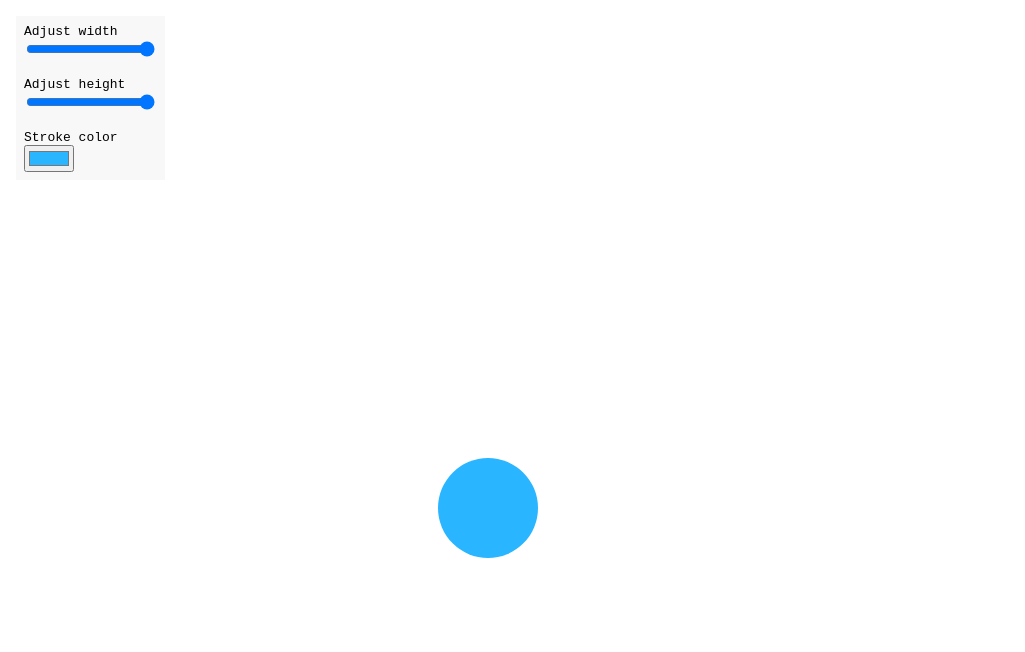
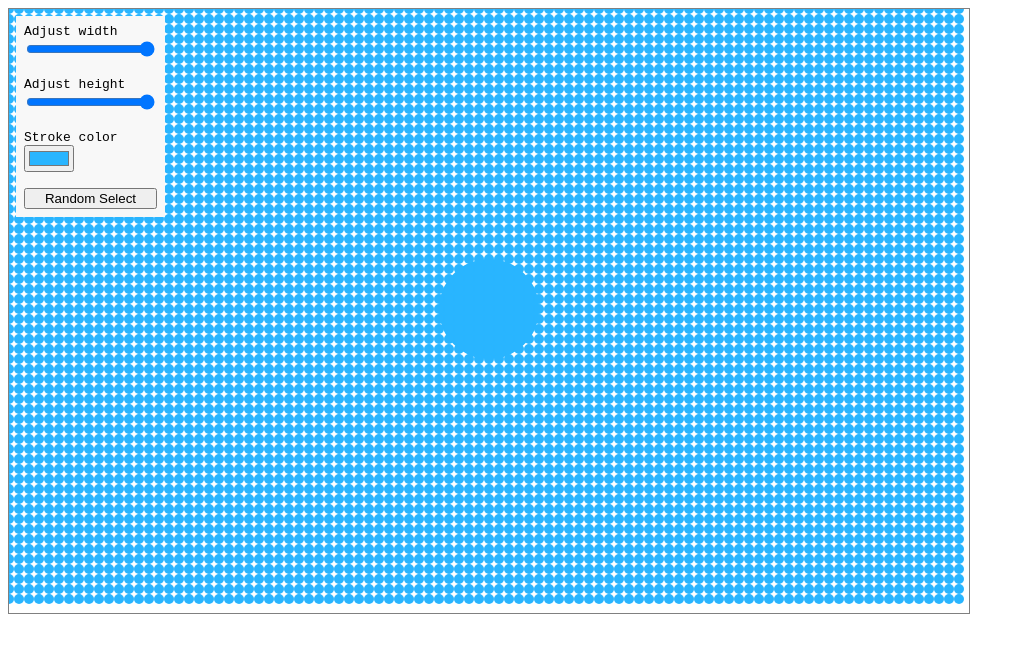
Before and after one commit to ravi4j/data-visualization-solutions, a plain HTML site: page template-vue.html in a window 1280 px wide. Shown: the whole page, without its empty margins (0-1025 px from the left). Drawn offline with nearby package versions, Linux system fonts and the light colour scheme.

Commit message:
Updated template

```diff
--- a/template-data.csv
+++ b/template-data.csv
@@ -0,0 +1,2 @@
+m,n
+100,100
--- a/template-vue.html
+++ b/template-vue.html
@@ -22,6 +22,11 @@
             flex-direction: column;
         }
 
+        .svg-container {
+            display: table;
+            border: 1px solid gray;
+        }
+
         .controls>*+* {
             margin-top: 1rem;
         }
@@ -37,55 +42,101 @@
         <div class="controls">
             <div>
                 <label>Adjust width</label>
-                <input type="range" v-model="settings.width" :min="circle.d" max="960" />
+                <input type="range" v-model="settings.width" min="0" max="960" />
             </div>
             <div>
                 <label>Adjust height</label>
-                <input type="range" v-model="settings.height" :min="circle.d" max="1000" />
+                <input type="range" v-model="settings.height" min="0" max="600" />
             </div>
             <div>
                 <label>Stroke color</label>
                 <input type="color" v-model="settings.strokeColor" />
             </div>
+            <button v-on:click="randomSelect">Random Select</button>
         </div>
-        <svg v-bind:width="settings.width" v-bind:height="settings.height">
-            <circle :cx="circle.cx" :cy="circle.cy" :r="circle.r" v-bind:fill="settings.strokeColor"></circle>
-        </svg>
+        <div class="svg-container">
+            <svg v-bind:width="settings.width" v-bind:height="settings.height" :viewBox="viewport">
+                <circle :cx="circle.cx" :cy="circle.cy" :r="circle.r" v-bind:fill="settings.strokeColor"></circle>
+                <circle v-for="c in circles" :cx="c.x" :cy="c.y" :r="c.r" v-bind:fill="settings.strokeColor"></circle>
+            </svg>
+        </div>
     </div>
     <script type="text/javascript">
         new Vue({
             el: "#app",
-            data: function() {
+            data: function () {
                 return {
+                    csv: null,
                     settings: {
-                        csv: null,
                         strokeColor: "#29B5FF",
                         width: 960,
-                        height: 1000
+                        height: 600
                     }
                 };
             },
-            mounted: function() {
+            mounted: function () {
                 var that = this;
                 d3.csv("template-data.csv",
-                    function(error, data) {
+                    function (error, data) {
                         if (error) throw error;
                         that.csv = data;
                     }
                 );
             },
             computed: {
-                circle: function() {
+                viewport: function () {
+                    d3.select('svg')
+                        .attr("view-box", "0 0 " + this.settings.width + " " + this.settings.height)
+                        .attr("preserveAspectRatio", "xMinYMin meet");
+                },
+                circle: function () {
                     return {
                         cx: this.settings.width / 2,
                         cy: this.settings.height / 2,
                         r: 50,
                         d: 100
                     }
+                },
+                circles: function () {
+                    if (this.csv) {
+                        let m, n;
+                        this.csv.map(function (d) {
+                            m = d.m;
+                            n = d.n;
+                        });
+                        let cdata = [];
+                        for (let i = 0; i < m; i++) {
+                            for (let j = 0; j < n; j++) {
+                                let x1 = 10 * i;
+                                let y1 = 10 * j;
+                                if (x1 < 960 && y1 < 600) {
+                                    cdata.push({
+                                        x: x1,
+                                        y: y1,
+                                        r: 5
+                                    });
+                                }
+                            }
+                        }
+                        return cdata;
+                    }
                 }
             },
             methods: {
+                randomSelect: function () {
+                    let svg = d3.select("svg");
+                    let circles = svg.selectAll("circle");
+                    //let selected_point = circles._groups[0][1000];
+                    let selected_point = d3.select(circles._groups[0][10])
+                    console.log(selected_point.attr("cx"), selected_point.attr("cy"), selected_point.attr("fill"), selected_point.attr("r"));
+                    svg.append("circle")
+                        .attr("class", "selected_point_fill")
+                        .attr("cx", 400)
+                        .attr("cy", 400)
+                        .attr("r", 50)
+                        .style("fill", "#FFFF00");
 
+                }
             }
 
         });
```
